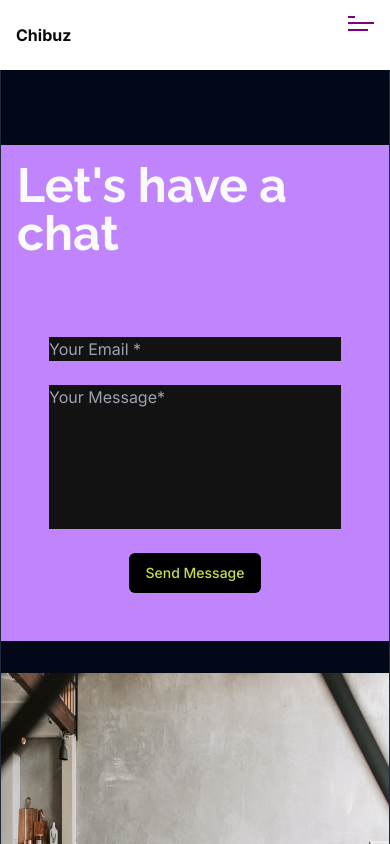
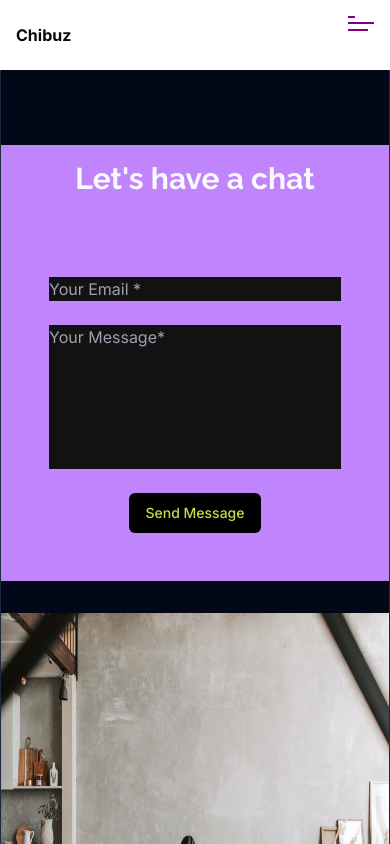
Before and after one commit to pseudoeazy/chibuzor, a Next.js app: page /contact in a window 390 px wide. Shown: the top 844 px of the page. Built offline with nearby package versions, Linux system fonts and the light colour scheme.

Commit message:
adjust font size for mobile

```diff
--- a/components/about-hero.tsx
+++ b/components/about-hero.tsx
@@ -15,7 +15,7 @@ export default function AboutHero() {
         <div className="flex-1">
           <div className="lg:max-w-[26.75rem] pt-8 space-y-12">
             <h1
-              className={`text-5xl leading-[130%] font-normal uppercase ${raleway.className}`}
+              className={`md:text-5xl text-3xl  leading-[130%] font-normal uppercase ${raleway.className}`}
             >
               I want to <br />
               build for you.
--- a/components/blog-hero.tsx
+++ b/components/blog-hero.tsx
@@ -7,7 +7,7 @@ export default function BlogHero() {
     <Container className="px-4 md:px-36 mt-36">
       <div className="md:max-w-[33rem]">
         <h2
-          className={`font-bold text-5xl uppercase mb-12 ${raleway.className}`}
+          className={`font-bold md:text-5xl text-3xl uppercase mb-12 ${raleway.className}`}
         >
           Catch up on the latest in web development
         </h2>
--- a/components/forms/contact.tsx
+++ b/components/forms/contact.tsx
@@ -79,7 +79,9 @@ export default function Contact({ bgColor }: Props) {
       )}
     >
       <section id="contact" className="w-full flex flex-col items-center">
-        <h2 className={`mb-12 text-5xl font-bold  ${raleway.className}`}>
+        <h2
+          className={`mb-12 md:text-5xl text-3xl font-bold  ${raleway.className}`}
+        >
           Let&#39;s have a chat
         </h2>
         <div className="lg:max-w-[60rem] w-full ">
--- a/components/hero.tsx
+++ b/components/hero.tsx
@@ -14,7 +14,7 @@ export default function Hero() {
         <div className="flex-1">
           <div className="lg:max-w-[26.75rem] pt-8 space-y-12">
             <h1
-              className={`text-5xl leading-[130%] font-normal uppercase ${raleway.className}`}
+              className={`md:text-5xl text-3xl  leading-[130%] font-normal uppercase ${raleway.className}`}
             >
               I will build your vision.
             </h1>
--- a/components/services/services-hero.tsx
+++ b/components/services/services-hero.tsx
@@ -7,7 +7,7 @@ export default function ServicesHero() {
     <Container className="md:px-36 px-4 mt-36">
       <div className="max-w-[33rem]">
         <h2
-          className={`font-bold text-5xl uppercase mb-12 ${raleway.className}`}
+          className={`font-bold md:text-5xl text-3xl  uppercase mb-12 ${raleway.className}`}
         >
           I OFFER A VARIETY OF SERVICES
         </h2>
```
